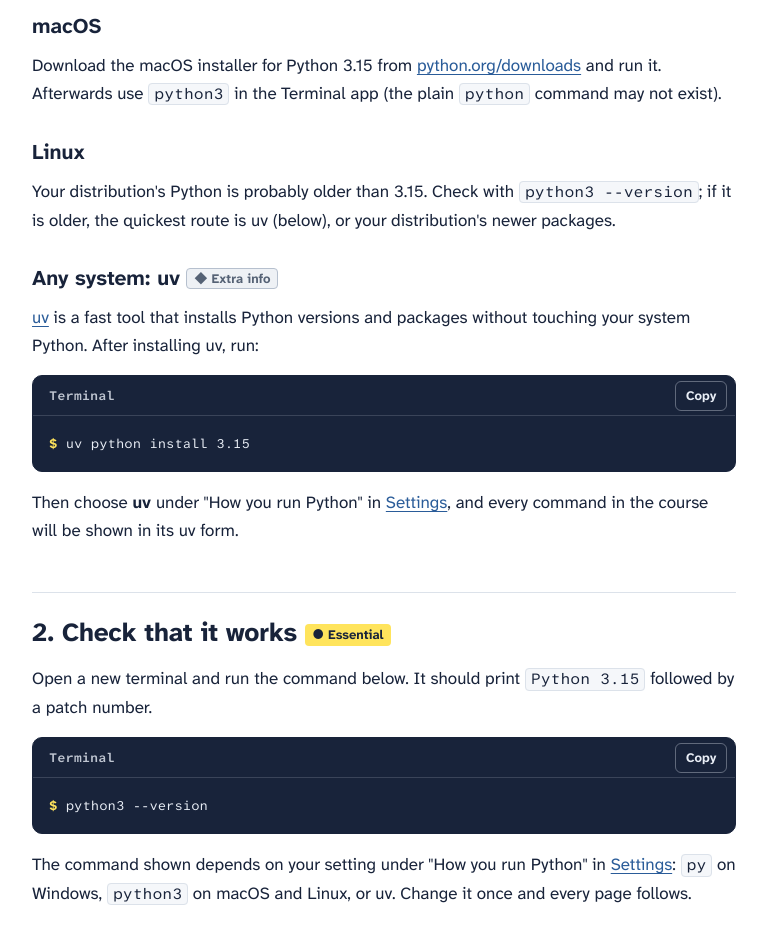
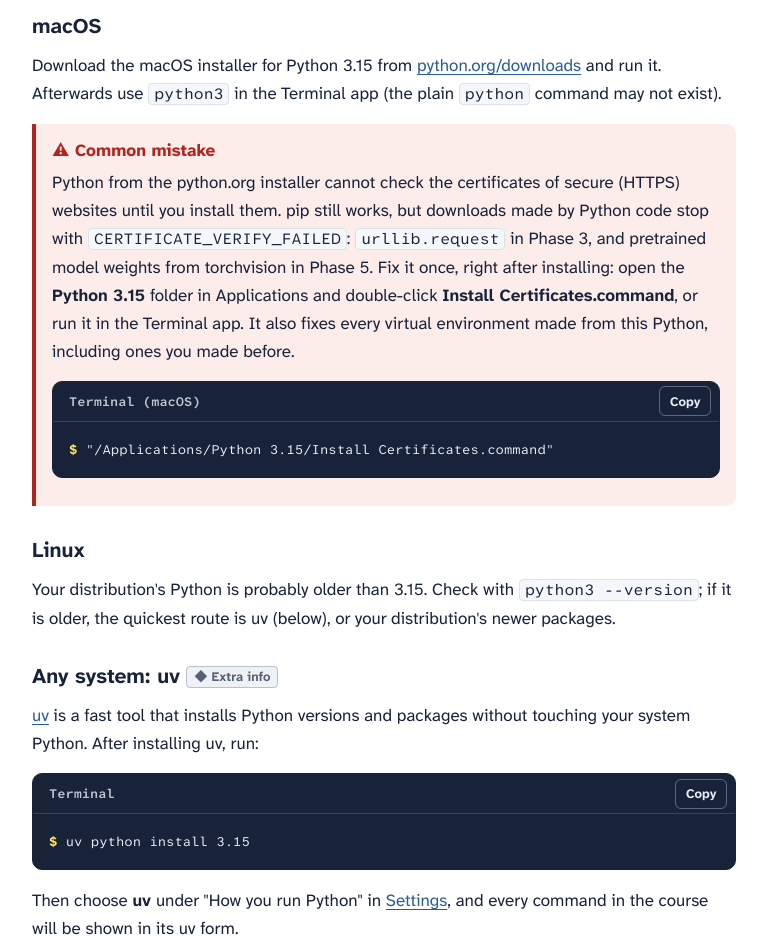
Before and after one commit to NazeefKhan2005/python-ai-course, a plain HTML site: page site/setup.html in a window 1280 px wide. Shown: the part 1020-1965 px from the top of the page, without its empty margins (272-1039 px from the left). Drawn offline with Linux system fonts and the light colour scheme.

Commit message:
Add the macOS certificate step to the setup page and the owner's guide
Python from the python.org installer cannot verify HTTPS certificates
until "Install Certificates.command" has run, so urllib.request (M15-L04)
and torchvision weight downloads fail with CERTIFICATE_VERIFY_FAILED.
The setup page gets a pitfall callout in step 1 and a troubleshooting
row; BUILD-AND-DEPLOY.md §1 and §7 get the same fix.

Co-Authored-By: Claude Opus 5.5 <noreply@anthropic.com>

```diff
--- a/site/setup.html
+++ b/site/setup.html
@@ -55,6 +55,12 @@
         </ol>
         <h3 id="python-macos">macOS</h3>
         <p>Download the macOS installer for Python 3.15 from <a href="https://www.python.org/downloads/">python.org/downloads</a> and run it. Afterwards use <code>python3</code> in the Terminal app (the plain <code>python</code> command may not exist).</p>
+        <aside class="callout" data-kind="pitfall">
+          <p>Python from the python.org installer cannot check the certificates of secure (HTTPS) websites until you install them. pip still works, but downloads made by Python code stop with <code>CERTIFICATE_VERIFY_FAILED</code>: <code>urllib.request</code> in Phase 3, and pretrained model weights from torchvision in Phase 5. Fix it once, right after installing: open the <strong>Python 3.15</strong> folder in Applications and double-click <strong>Install Certificates.command</strong>, or run it in the Terminal app. It also fixes every virtual environment made from this Python, including ones you made before.</p>
+          <script type="text/x-shell" data-label="Terminal (macOS)">
+          "/Applications/Python 3.15/Install Certificates.command"
+          </script>
+        </aside>
         <h3 id="python-linux">Linux</h3>
         <p>Your distribution's Python is probably older than 3.15. Check with <code>python3 --version</code>; if it is older, the quickest route is uv (below), or your distribution's newer packages.</p>
         <section id="python-uv" data-level="extra">
@@ -199,6 +205,7 @@
               <tr><td><code>ModuleNotFoundError: No module named 'e1_word_freq'</code></td><td>Run pytest from inside the pack folder, and keep the starter file's name unchanged.</td></tr>
               <tr><td><code>ModuleNotFoundError: No module named 'pandas'</code> (or another library)</td><td>Activate the virtual environment, then install the requirements file of that phase (<a href="#libraries">step 6</a>), for example <code>python -m pip install -r requirements-core.txt</code>.</td></tr>
               <tr><td><code>Library not loaded: @rpath/libomp.dylib</code> when you import XGBoost or LightGBM (macOS)</td><td>Install the OpenMP library with Homebrew: <code>brew install libomp</code> (<a href="#libraries">step 6</a>).</td></tr>
+              <tr><td><code>CERTIFICATE_VERIFY_FAILED</code> when Python code downloads something (macOS)</td><td>Run <strong>Install Certificates.command</strong> once, from the Python 3.15 folder in Applications (<a href="#python-macos">step 1</a>).</td></tr>
               <tr><td><code>No matching distribution found</code>, or pip starts compiling a library</td><td>Check that <code>python --version</code> shows 3.15 inside the active virtual environment. The course's files only list libraries that install on 3.15; for other libraries, see the tip in <a href="#libraries">step 6</a>.</td></tr>
               <tr><td>VS Code runs a different Python</td><td>Press <kbd>Ctrl</kbd>+<kbd>Shift</kbd>+<kbd>P</kbd>, choose "Python: Select Interpreter" and pick the one in <code>.venv</code>.</td></tr>
               <tr><td>Your output differs slightly from the page</td><td>Check your Python and library versions; outputs on the pages come from the versions in the requirements files (<a href="#libraries">step 6</a>). Random numbers and timings differ on purpose and are labelled "Sample output".</td></tr>
```
Also changed, not shown: 3 other files.
